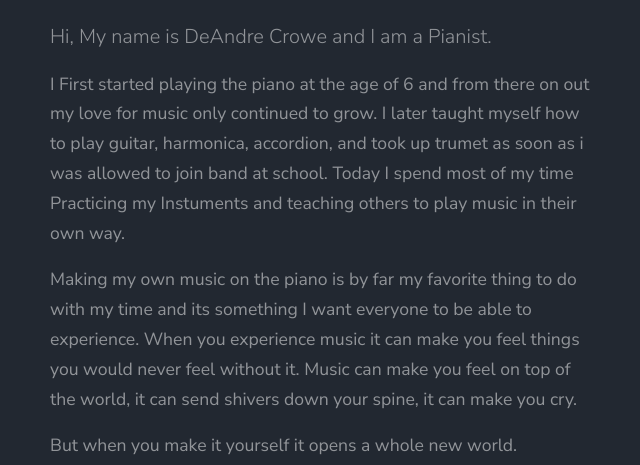
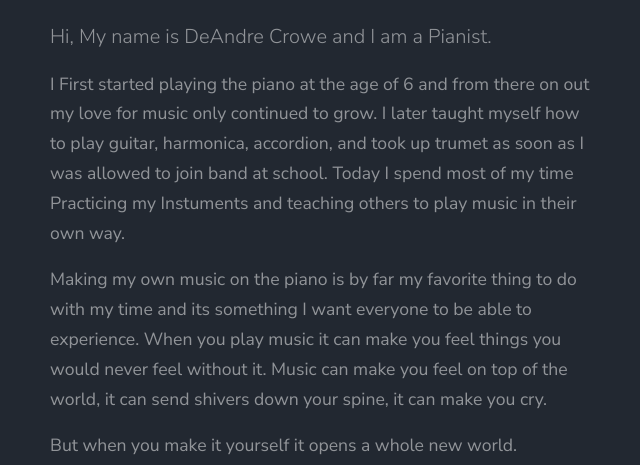
Before and after one commit to DeAndre115/deandrecrowemusic, a plain HTML site: page about.html in a window 1280 px wide. Shown: the part 818-1283 px from the top of the page, 35-675 px from the left. Drawn offline with nearby package versions, Linux system fonts and the light colour scheme; files whose address does not match are found by name.

Commit message:
Add files via upload

```diff
--- a/about.html
+++ b/about.html
@@ -104,8 +104,8 @@
             <h2>About Me</h2>
           </div>
           <p class="lead">Hi, My name is DeAndre Crowe and I am a Pianist.</p>
-          <p>I First started playing the piano at the age of 6 and from there on out my love for music only continued to grow. I later taught myself how to play guitar, harmonica, accordion, and took up trumet as soon as i was allowed to join band at school. Today I spend most of my time Practicing my Instuments and teaching others to play music in their own way.</p>
-          <p> Making my own music on the piano is by far my favorite thing to do with my time and its something I want everyone to be able to experience. When you experience music it can make you feel things you would never feel without it. Music can make you feel on top of the world, it can send shivers down your spine, it can make you cry.</p>
+          <p>I First started playing the piano at the age of 6 and from there on out my love for music only continued to grow. I later taught myself how to play guitar, harmonica, accordion, and took up trumet as soon as I was allowed to join band at school. Today I spend most of my time Practicing my Instuments and teaching others to play music in their own way.</p>
+          <p> Making my own music on the piano is by far my favorite thing to do with my time and its something I want everyone to be able to experience. When you play music it can make you feel things you would never feel without it. Music can make you feel on top of the world, it can send shivers down your spine, it can make you cry.</p>
           <p>But when you make it yourself it opens a whole new world.</p>
         </div>
       </div>
```
